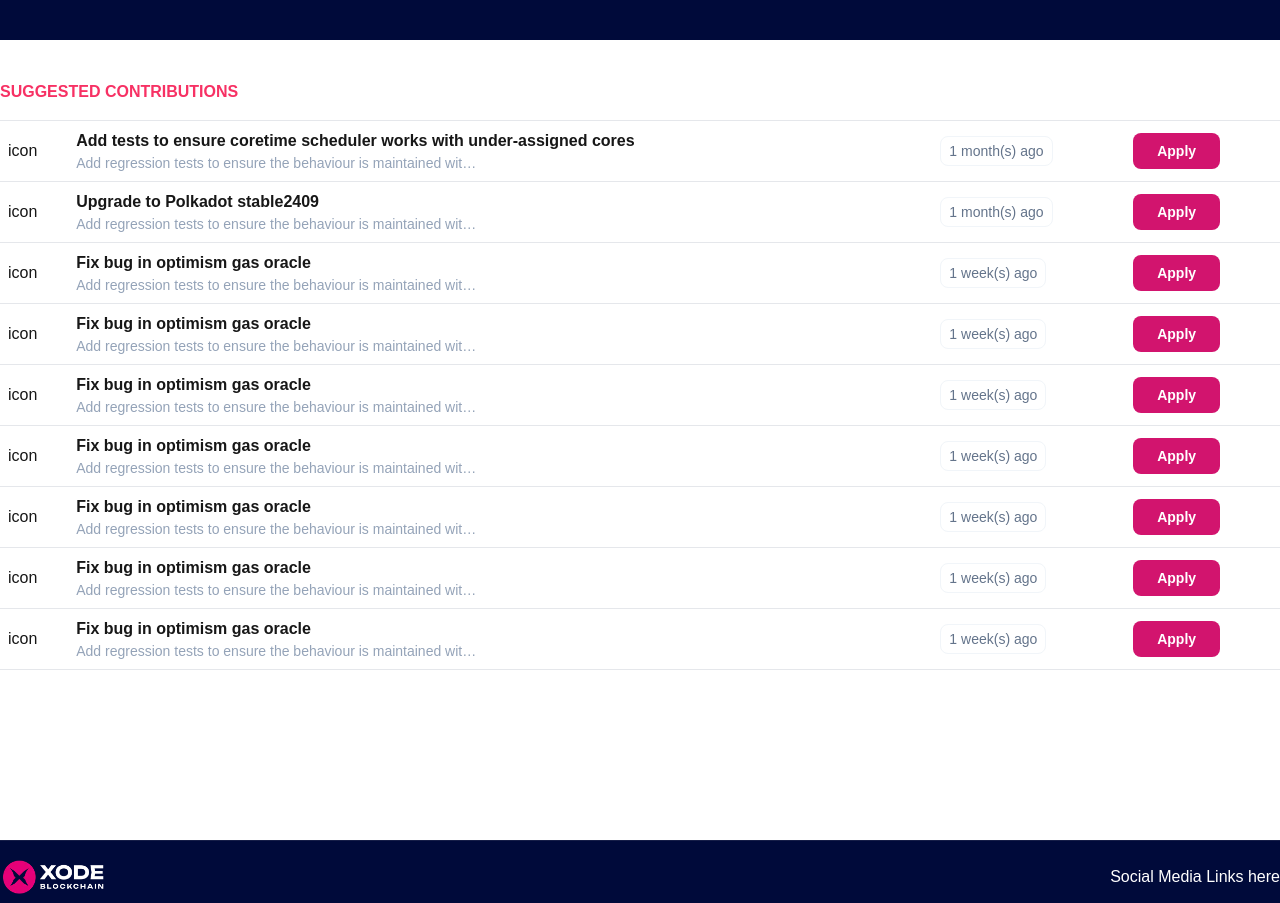
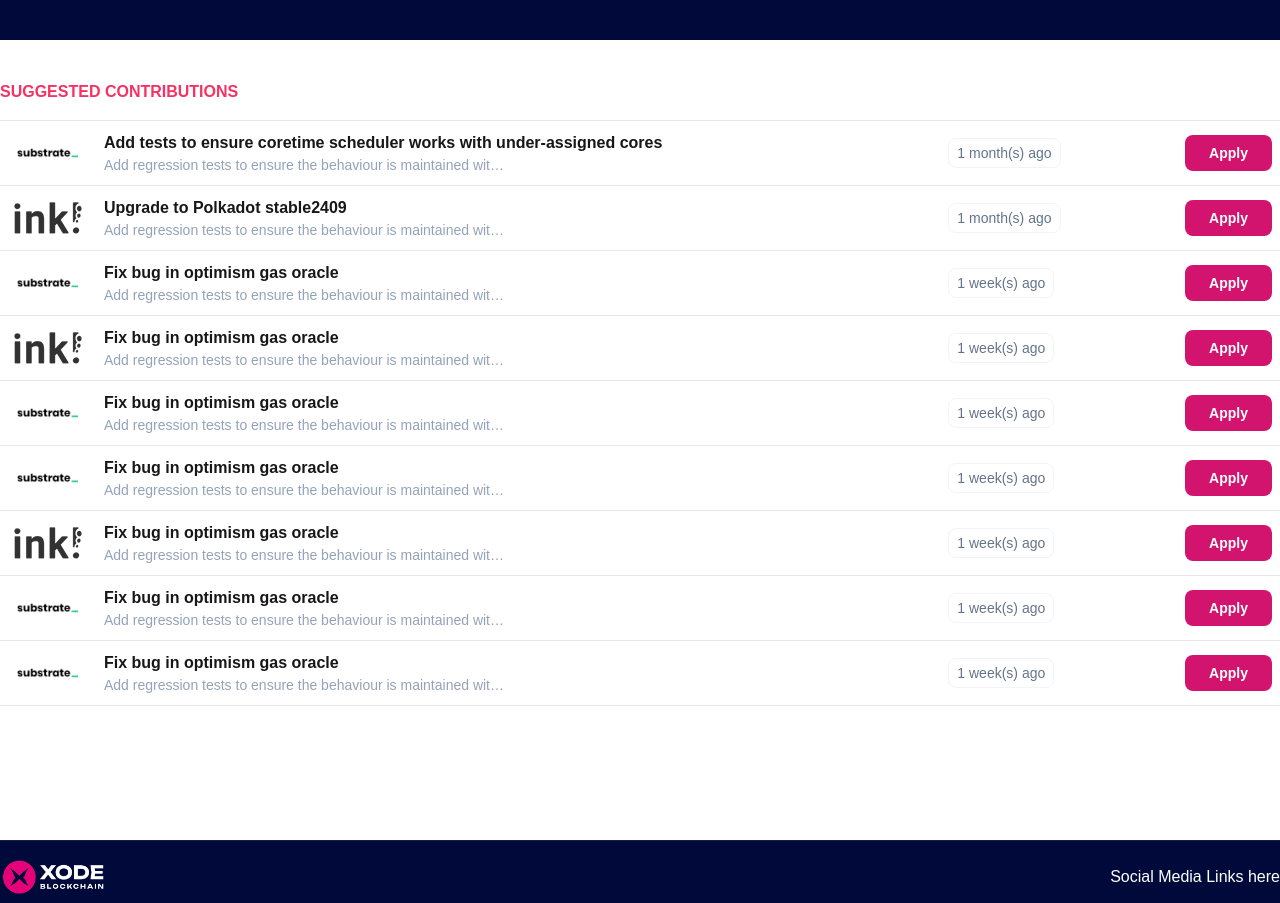
Before and after one commit to 4Nexgen/xode-bounties, a Next.js app: page / in a window 1280 px wide. Shown: the part 760-1663 px from the top of the page. Built offline with nearby package versions, Linux system fonts and the light colour scheme.

Commit message:
setup: display of bounty image

```diff
--- a/src/components/BountiesTable.tsx
+++ b/src/components/BountiesTable.tsx
@@ -27,8 +27,21 @@ export function BountiesTable() {
           {bounty_sample_data.map((row, k) => {
             return (
               <tr key={`bounty-row-${k}`}>
-                <td className={"p-2 border-b " + (k == 0 && "border-t")}>
-                  icon
+                <td className={"w-20 p-2 border-b " + (k == 0 && "border-t")}>
+                  <div className="flex items-center justify-center rounded-lg p-1 h-12 w-20">
+                    {row.category == "pallet" && (
+                      <img
+                        src="/categories/substrate.png"
+                        className="h-full w-full object-contain"
+                      />
+                    )}
+                    {row.category == "wasm smart contract" && (
+                      <img
+                        src="/categories/ink.svg"
+                        className="h-full w-full object-contain"
+                      />
+                    )}
+                  </div>
                 </td>
                 <td className={"p-2 border-b " + (k == 0 && "border-t")}>
                   <strong className="font-bold">{row.title}</strong>
@@ -41,7 +54,10 @@ export function BountiesTable() {
                     {formatDateToRelative(row.date)}
                   </p>
                 </td>
-                <td className={"p-2 border-b " + (k == 0 && "border-t")}>
+                <td
+                  className={"p-2 border-b " + (k == 0 && "border-t")}
+                  align="right"
+                >
                   <button className="bg-theme-default text-white py-2 px-6 text-sm rounded-lg font-bold">
                     Apply
                   </button>
--- a/src/data/bounty.data.ts
+++ b/src/data/bounty.data.ts
@@ -17,7 +17,7 @@ export const bounty_sample_data: Bounty[] = [
   {
     id: "2",
     date: "2024-10-10",
-    category: "pallet",
+    category: "wasm smart contract",
     title: "Upgrade to Polkadot stable2409",
     description:
       "Add regression tests to ensure the behaviour is maintained with future changes.",
@@ -30,6 +30,18 @@ export const bounty_sample_data: Bounty[] = [
     id: "3",
     date: "2024-11-10",
     category: "pallet",
+    title: "Fix bug in optimism gas oracle",
+    description:
+      "Add regression tests to ensure the behaviour is maintained with future changes.",
+    specification:
+      "Add regression tests to ensure the behaviour is maintained with future changes.",
+    bounty_price: "10",
+    status: "",
+  },
+  {
+    id: "3",
+    date: "2024-11-10",
+    category: "wasm smart contract",
     title: "Fix bug in optimism gas oracle",
     description:
       "Add regression tests to ensure the behaviour is maintained with future changes.",
@@ -65,19 +77,7 @@ export const bounty_sample_data: Bounty[] = [
   {
     id: "3",
     date: "2024-11-10",
-    category: "pallet",
-    title: "Fix bug in optimism gas oracle",
-    description:
-      "Add regression tests to ensure the behaviour is maintained with future changes.",
-    specification:
-      "Add regression tests to ensure the behaviour is maintained with future changes.",
-    bounty_price: "10",
-    status: "",
-  },
-  {
-    id: "3",
-    date: "2024-11-10",
-    category: "pallet",
+    category: "wasm smart contract",
     title: "Fix bug in optimism gas oracle",
     description:
       "Add regression tests to ensure the behaviour is maintained with future changes.",
```
Also changed, not shown: public/categories/ink.svg (added), public/categories/substrate.png (added).
